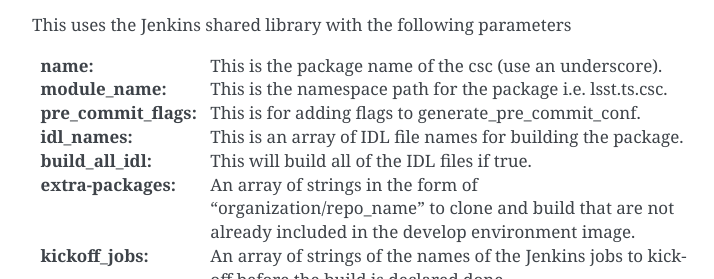
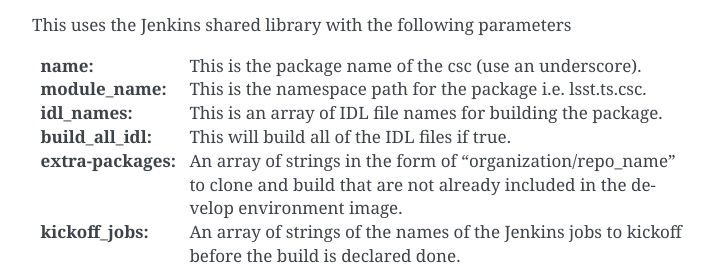
Before and after one commit to lsst-ts/tssw_developer_guide, a Sphinx documentation site: the page built from doc/guidelines/development/jenkinsfile.rst, in a window 1280 px wide, cut to the strip 234-513 px from the top of the page. Shown: the whole strip, without its empty margins (388-1102 px from the left). Built offline with Sphinx 7.4.7, drawn with Linux system fonts in a browser that asks for light colours.

Commit message:
Remove reference to pre_commit_flags from the Jenkinsfile guidelines.

```diff
--- a/doc/guidelines/development/jenkinsfile.rst
+++ b/doc/guidelines/development/jenkinsfile.rst
@@ -11,7 +11,6 @@ This uses the Jenkins shared library with the following parameters
 
 :name: This is the package name of the csc (use an underscore).
 :module_name: This is the namespace path for the package i.e. lsst.ts.csc.
-:pre_commit_flags: This is for adding flags to generate_pre_commit_conf.
 :idl_names: This is an array of IDL file names for building the package.
 :build_all_idl: This will build all of the IDL files if true.
 :extra-packages: An array of strings in the form of "organization/repo_name" to clone and build that are not already included in the develop environment image.
```
Also changed, not shown: 2 other files.
